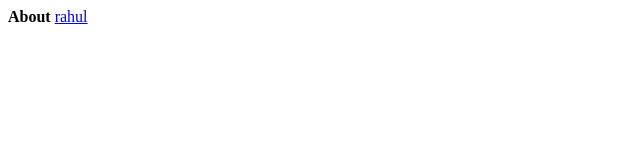
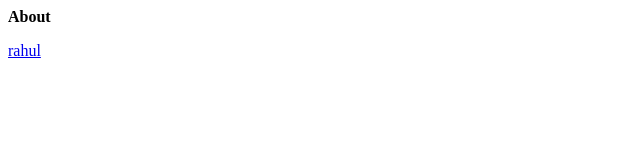
Before and after one commit to Rahul04082003/Demo, a plain HTML site: page index.html in a window 1280 px wide. Shown: the full height of the page, 0-640 px from the left. Drawn offline with Linux system fonts and the light colour scheme.

Commit message:
Update index.html

```diff
--- a/index.html
+++ b/index.html
@@ -5,6 +5,7 @@
 </head>
 <body>
 <h><b>About</b></h>
-<a href="my.html">rahul</a>
+  <br>
+<a href="my.html"><p>rahul</p></a>
 </body>
 </html>
```
